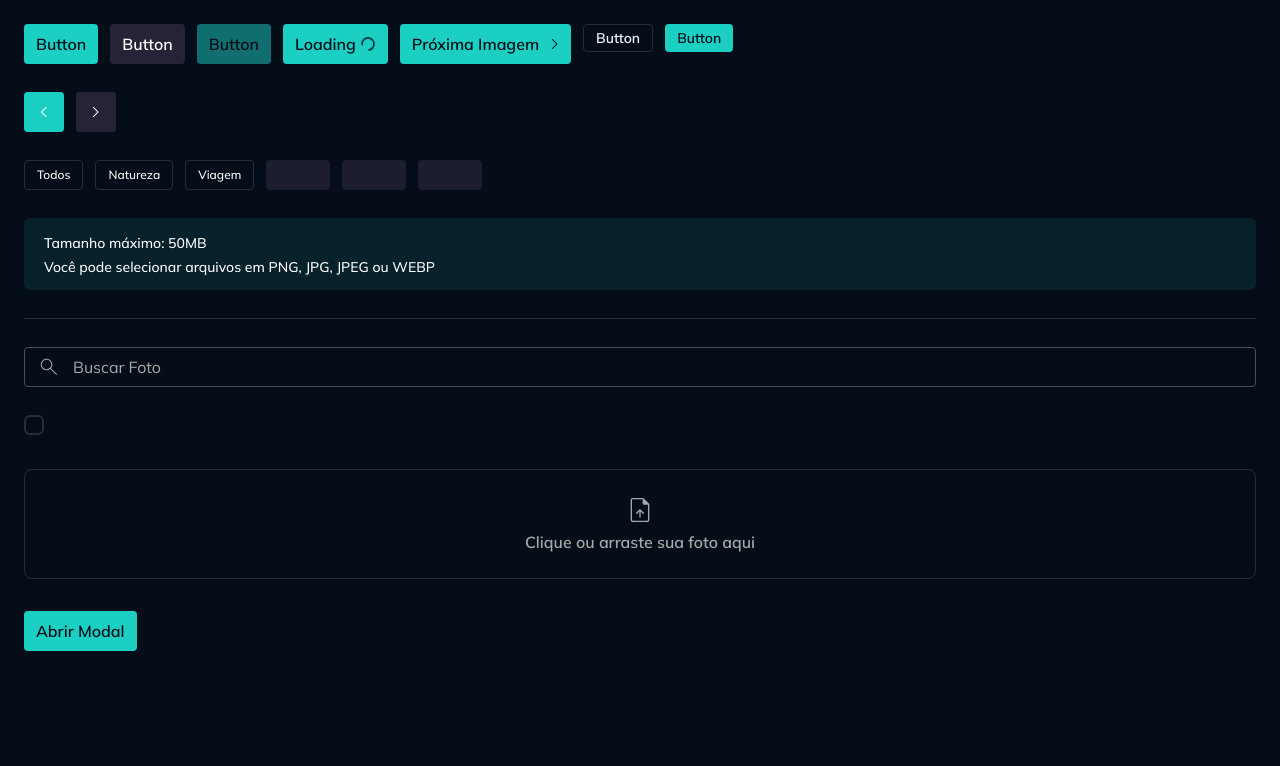
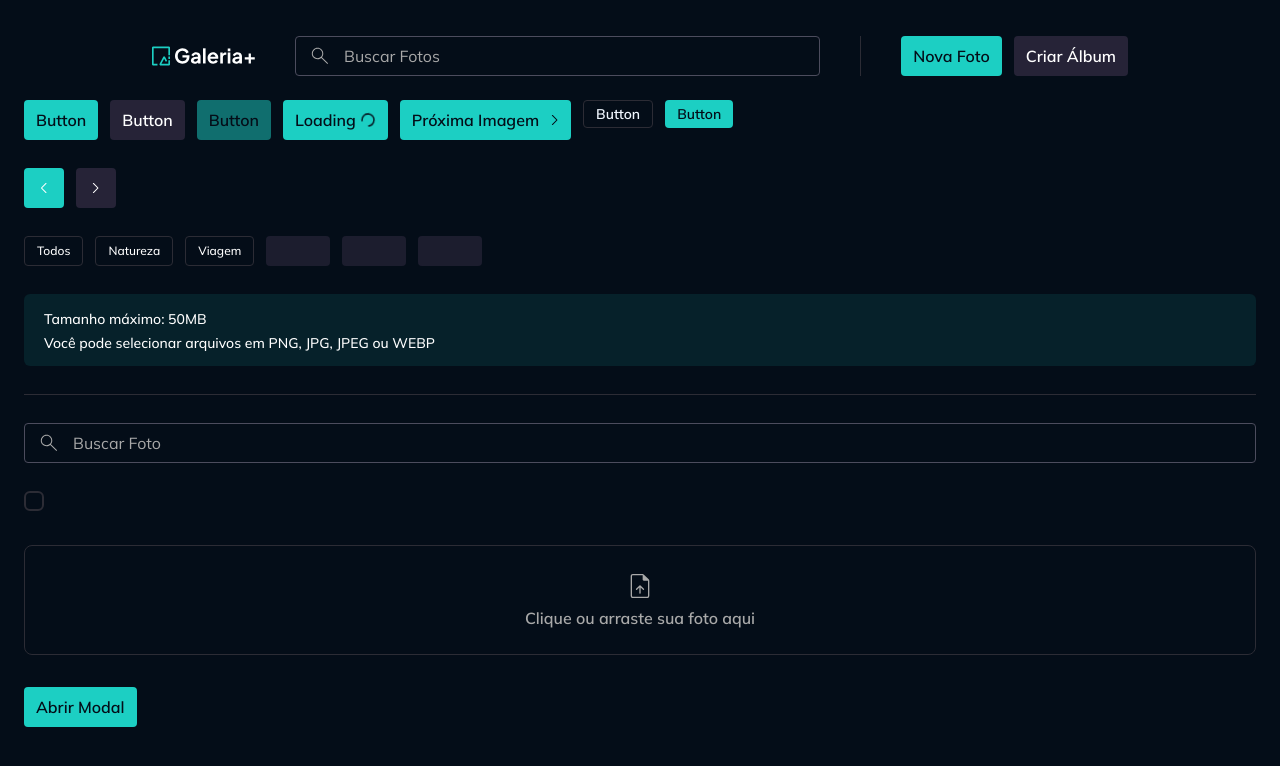
Before and after one commit to lesantana09/react-photo-gallery, a React (Vite) app: page /components in a window 1280 px wide. Shown: the top 766 px of the page. Built offline with nearby package versions, Linux system fonts and the light colour scheme.

Commit message:
feat: include react router +  header layout and search wih debounced

```diff
--- a/package.json
+++ b/package.json
@@ -24,6 +24,7 @@
     "react": "^19.1.0",
     "react-dom": "^19.1.0",
     "react-hook-form": "^7.62.0",
+    "react-router": "^7.8.2",
     "tailwind-variants": "^1.0.0",
     "tailwindcss": "^4.1.10",
     "zod": "^3.22.4"
--- a/src/App.tsx
+++ b/src/App.tsx
@@ -1,113 +1,19 @@
-import Button from "./components/button";
-import ButtonIcon from "./components/button-icon";
-import ChevronLeftIcon from "./assets/icons/chevron-left.svg?react";
-import ChevronRightIcon from "./assets/icons/chevron-right.svg?react";
-import Badge from "./components/badge";
-import Alert from "./components/alert";
-import Divider from "./components/divider";
-import InputText from "./components/input-text";
-import SearchIcon from "./assets/icons/search.svg?react";
-import InputCheckbox  from "./components/input-checkbox";
-import InputSingleFile from "./components/input-single-file";
-import ImageFilePreview from "./components/image-file-preview";
-import { useForm } from "react-hook-form";
-import { Dialog, DialogTrigger, DialogContent, DialogHeader, DialogBody, DialogFooter, DialogClose } from "./components/dialog";
-import  Text  from "./components/text";
-
+import { BrowserRouter, Routes, Route } from "react-router";
+import PageComponents from "./pages/page-components";
+import LayoutMain from "./pages/layout-main";
+import PageHome from "./pages/page-home";
+import PagePhotoDetails from "./pages/page-photo-details";
 
 export default function App() {
-
-	const form = useForm();
-	const file = form.watch("file");
-	const ImageFileSource = file?.[0] ? URL.createObjectURL(file[0]) : undefined;
-
 	return (
-		<div className="grid gap-7 p-6">
-			<div className="flex gap-3">
-				<Button>Button</Button>
-				<Button variant="secondary">Button</Button>
-				<Button disabled>Button</Button>
-				<Button handling>Loading</Button>
-				<Button icon={ChevronRightIcon}>Próxima Imagem</Button>
-				<Button variant="ghost" size="sm">
-					Button
-				</Button>
-				<Button variant="primary" size="sm">
-					Button
-				</Button>
-			</div>
-
-			<div className="flex gap-3">
-				<ButtonIcon icon={ChevronLeftIcon} />
-				<ButtonIcon icon={ChevronRightIcon} variant="secondary" />
-			</div>
-
-			<div className="flex gap-3">
-				<Badge>Todos</Badge>
-				<Badge>Natureza</Badge>
-				<Badge>Viagem</Badge>
-				<Badge loading>Viagem</Badge>
-				<Badge loading>Viagem</Badge>
-				<Badge loading>Viagem</Badge>
-			</div>
-
-			<div>
-				<Alert>
-					Tamanho máximo: 50MB
-					<br />
-					Você pode selecionar arquivos em PNG, JPG, JPEG ou WEBP
-				</Alert>
-			</div>
-
-			<div>
-				<Divider />
-			</div>
-
-			<div>
-				<InputText placeholder="Buscar Foto" icon={SearchIcon}/>
-			</div>
-
-			<div>
-				<InputCheckbox/>
-			</div>
-
-			<div>
-				<InputSingleFile
-					form={form}
-					allowedFileTypes={['png', 'jpg', 'jpeg', 'webp']}
-					maxFileSizeInMB={50}
-					replaceBy={<ImageFilePreview src={ImageFileSource} alt="Image Preview"/>}
-					{...form.register('file')}
-				/>
-			</div>
-
-			<div>
-				<Dialog>
-					<DialogTrigger asChild>
-						<Button>Abrir Modal</Button>
-					</DialogTrigger>
-					<DialogContent>
-						<DialogHeader>Modal Title</DialogHeader>
-						<DialogBody>
-							<Text as="div" className="mb-4">Conteúdo da modal</Text>
-							<InputSingleFile
-								form={form}
-								allowedFileTypes={['png', 'jpg', 'jpeg', 'webp']}
-								maxFileSizeInMB={50}
-								replaceBy={<ImageFilePreview src={ImageFileSource} alt="Image Preview"/>}
-								{...form.register('file')}
-							/>
-						</DialogBody>
-						<DialogFooter>
-							<DialogClose asChild>
-								<Button variant="secondary">Cancelar</Button>
-							</DialogClose>
-							<Button>Salvar</Button>
-						</DialogFooter>
-					</DialogContent>
-				</Dialog>
-			</div>
-
-		</div>
+		<BrowserRouter>
+			<Routes>
+				<Route element={<LayoutMain/>}>
+					<Route index element={<PageHome />}/>
+					<Route path="/photo/:id" element={<PagePhotoDetails />}/>
+					<Route path="/components" element={<PageComponents/>}/>
+				</Route>
+			</Routes>
+		</BrowserRouter>
 	);
 }
--- /dev/null
+++ b/src/components/main-header.tsx
@@ -0,0 +1,33 @@
+import Container from "./container";
+import React from "react";
+import Logo from "../assets/images/galeria-plus-full-logo.svg?react";
+import { Link } from "react-router";
+import cx from "classnames";
+import Button from "./button";
+import PhotosSearch from "./photo-search";
+import Divider from "./divider";
+
+interface MainHeaderProps extends React.ComponentProps<typeof Container> {}
+
+export default function MainHeader({className, ...props}: MainHeaderProps) {
+    return (
+       <Container
+            as="header"
+            className={cx(`flex justify-between items-center gap-10`, className)}
+            {...props}
+        >
+        <Link to="/">
+            <Logo  className="h-5"/>
+        </Link>
+
+        <PhotosSearch/>
+        <Divider orientation="vertical" className="h-10"/>
+
+        <div className="flex items-center gap-3">
+            <Button>Nova Foto</Button>
+            <Button variant="secondary">Criar Álbum</Button>
+        </div>
+
+       </Container>
+    );
+}
--- /dev/null
+++ b/src/components/photo-search.tsx
@@ -0,0 +1,30 @@
+import InputText from "./input-text";
+import SearchIcon from "../assets/icons/search.svg?react";
+import React from "react";
+import { debounce } from "../helpers/utils";
+
+export default function PhotosSearch(){
+    const [inputValue, setInputValue] = React.useState("");
+
+    // eslint-disable-next-line react-hooks/exhaustive-deps
+    const debouncedSetValue = React.useCallback(
+        debounce((value: string) => {
+            console.log("Searching for:", value);
+        }, 200),
+        []
+    );
+
+    function handleInputChange(event: React.ChangeEvent<HTMLInputElement>) {
+        const value = event.target.value;
+        setInputValue(value);
+        debouncedSetValue(value);
+    }
+
+    return <InputText
+        icon={SearchIcon}
+        placeholder="Buscar Fotos"
+        className="flex-1"
+        value={inputValue}
+        onChange={handleInputChange}
+    />;
+}
--- /dev/null
+++ b/src/helpers/utils.ts
@@ -0,0 +1,21 @@
+
+// eslint-disable-next-line @typescript-eslint/no-explicit-any
+export function debounce<T extends (...args: any[]) => any>(
+    func: T,
+    wait: number
+) {
+    let timeout: ReturnType<typeof setTimeout> | null = null;
+
+    return function(...args: Parameters<T>): void{
+        const later = () => {
+            timeout = null;
+            func(...args);
+        }
+
+        if(timeout !== null){
+            clearTimeout(timeout);
+        }
+
+        timeout = setTimeout(later, wait);
+    };
+}
--- /dev/null
+++ b/src/pages/layout-main.tsx
@@ -0,0 +1,9 @@
+import { Outlet } from "react-router";
+import MainHeader from "../components/main-header";
+
+export default function LayoutMain(){
+    return <>
+        <MainHeader className="mt-9"/>
+        <Outlet />
+    </>
+}
--- /dev/null
+++ b/src/pages/page-components.tsx
@@ -0,0 +1,121 @@
+import Button from "../components/button";
+import ButtonIcon from "../components/button-icon";
+import ChevronLeftIcon from "../assets/icons/chevron-left.svg?react";
+import ChevronRightIcon from "../assets/icons/chevron-right.svg?react";
+import Badge from "../components/badge";
+import Alert from "../components/alert";
+import Divider from "../components/divider";
+import InputText from "../components/input-text";
+import SearchIcon from "../assets/icons/search.svg?react";
+import InputCheckbox  from "../components/input-checkbox";
+import InputSingleFile from "../components/input-single-file";
+import ImageFilePreview from "../components/image-file-preview";
+import { useForm } from "react-hook-form";
+import {
+	Dialog,
+	DialogTrigger,
+	DialogContent,
+	DialogHeader,
+	DialogBody,
+	DialogFooter,
+	DialogClose
+} from "../components/dialog";
+import  Text  from "../components/text";
+
+
+export default function PageComponents() {
+
+	const form = useForm();
+	const file = form.watch("file");
+	const ImageFileSource = file?.[0] ? URL.createObjectURL(file[0]) : undefined;
+
+	return (
+		<div className="grid gap-7 p-6">
+			<div className="flex gap-3">
+				<Button>Button</Button>
+				<Button variant="secondary">Button</Button>
+				<Button disabled>Button</Button>
+				<Button handling>Loading</Button>
+				<Button icon={ChevronRightIcon}>Próxima Imagem</Button>
+				<Button variant="ghost" size="sm">
+					Button
+				</Button>
+				<Button variant="primary" size="sm">
+					Button
+				</Button>
+			</div>
+
+			<div className="flex gap-3">
+				<ButtonIcon icon={ChevronLeftIcon} />
+				<ButtonIcon icon={ChevronRightIcon} variant="secondary" />
+			</div>
+
+			<div className="flex gap-3">
+				<Badge>Todos</Badge>
+				<Badge>Natureza</Badge>
+				<Badge>Viagem</Badge>
+				<Badge loading>Viagem</Badge>
+				<Badge loading>Viagem</Badge>
+				<Badge loading>Viagem</Badge>
+			</div>
+
+			<div>
+				<Alert>
+					Tamanho máximo: 50MB
+					<br />
+					Você pode selecionar arquivos em PNG, JPG, JPEG ou WEBP
+				</Alert>
+			</div>
+
+			<div>
+				<Divider />
+			</div>
+
+			<div>
+				<InputText placeholder="Buscar Foto" icon={SearchIcon}/>
+			</div>
+
+			<div>
+				<InputCheckbox/>
+			</div>
+
+			<div>
+				<InputSingleFile
+					form={form}
+					allowedFileTypes={['png', 'jpg', 'jpeg', 'webp']}
+					maxFileSizeInMB={50}
+					replaceBy={<ImageFilePreview src={ImageFileSource} alt="Image Preview"/>}
+					{...form.register('file')}
+				/>
+			</div>
+
+			<div>
+				<Dialog>
+					<DialogTrigger asChild>
+						<Button>Abrir Modal</Button>
+					</DialogTrigger>
+					<DialogContent>
+						<DialogHeader>Modal Title</DialogHeader>
+						<DialogBody>
+							<Text as="div" className="mb-4">Conteúdo da modal</Text>
+							<InputSingleFile
+								form={form}
+								allowedFileTypes={['png', 'jpg', 'jpeg', 'webp']}
+								maxFileSizeInMB={50}
+								replaceBy={<ImageFilePreview src={ImageFileSource} alt="Image Preview"/>}
+								{...form.register('file')}
+							/>
+						</DialogBody>
+						<DialogFooter>
+							<DialogClose asChild>
+								<Button variant="secondary">Cancelar</Button>
+							</DialogClose>
+							<Button>Salvar</Button>
+						</DialogFooter>
+					</DialogContent>
+				</Dialog>
+			</div>
+
+		</div>
+	);
+}
--- /dev/null
+++ b/src/pages/page-home.tsx
@@ -0,0 +1,9 @@
+import Text  from "../components/text";
+
+export default function PageHome(){
+    return (
+        <>
+            <Text variant="heading-medium">Home</Text>
+        </>
+    );
+}
--- /dev/null
+++ b/src/pages/page-photo-details.tsx
@@ -0,0 +1,16 @@
+import { useParams } from "react-router";
+import Text  from "../components/text";
+import Divider from "../components/divider";
+
+export default function PagePhotoDetails(){
+
+    const { id } = useParams();
+
+    return (
+        <>
+            <Text variant="heading-medium">Photo Details</Text>
+            <Divider />
+            <Text>ID: {id}</Text>
+        </>
+    );
+}
```
Also changed, not shown: 1 other file (tests, documents, lock files or other folders).
